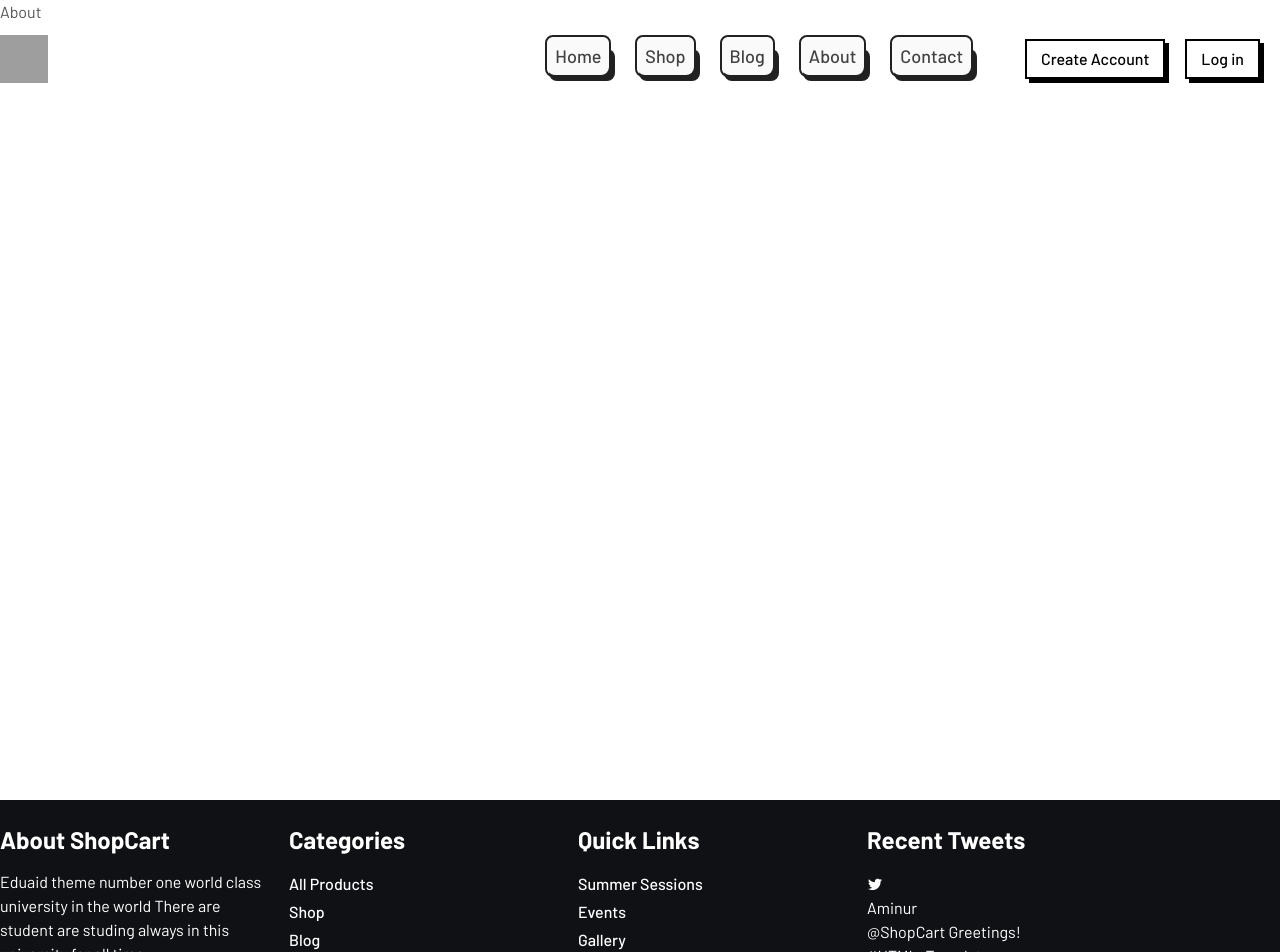
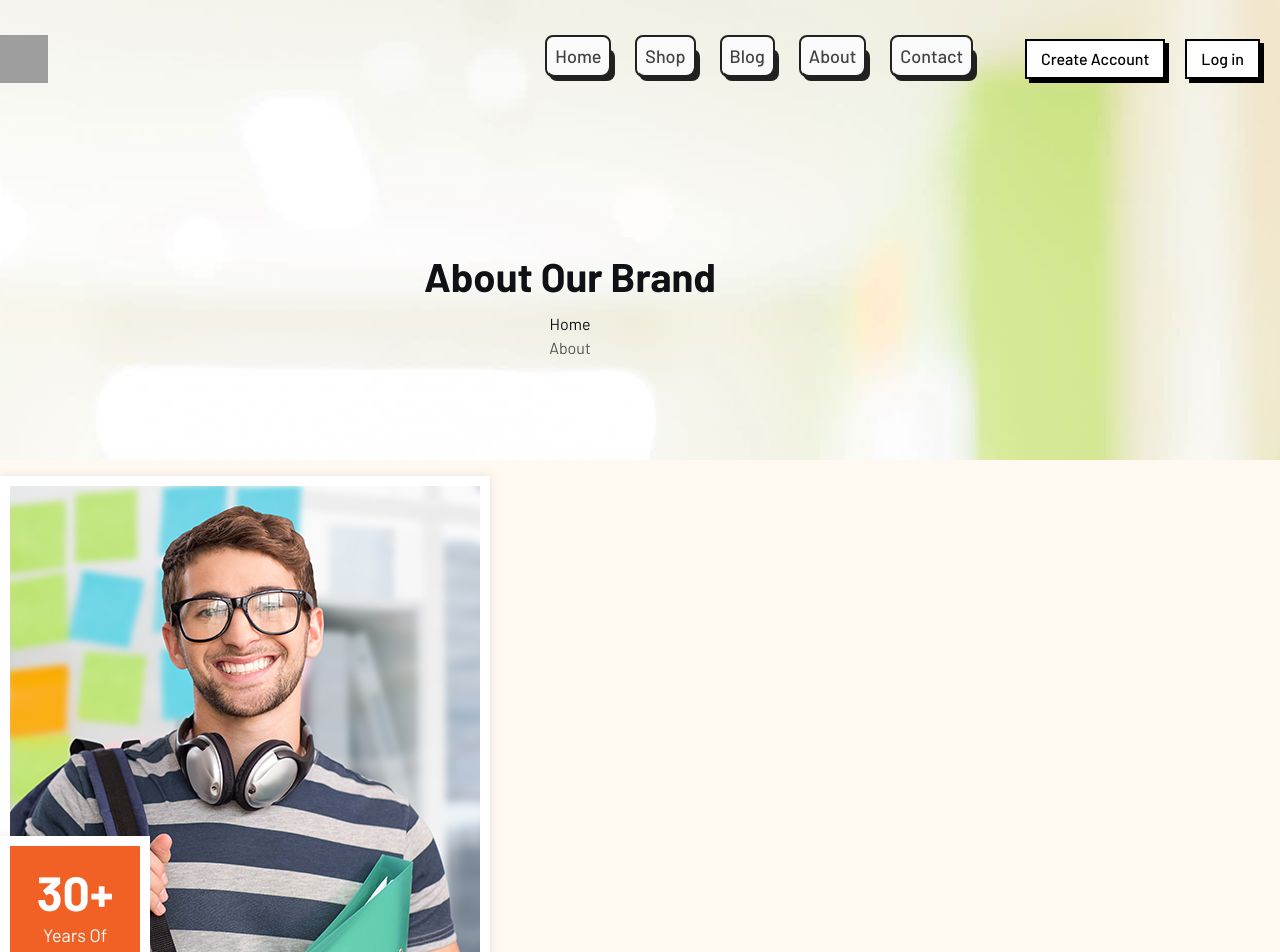
Before and after one commit to iwai-0310/Ecom-React, a React (Vite) app: page /about in a window 1280 px wide. Shown: the top 952 px of the page. Built offline with nearby package versions, Linux system fonts and the light colour scheme; grey boxes are pictures that could not be loaded.

Commit message:
Adds img with experience to about

```diff
--- a/src/shopComponent/About.jsx
+++ b/src/shopComponent/About.jsx
@@ -1,4 +1,5 @@
 import React from "react";
+import PageHeader from "../components/PageHeader";
 
 const subTitle = "About Our Brand";
 const title = "Good Qualification Services And Better Expriences";
@@ -6,7 +7,7 @@ const desc =
   "Distinctively provide acces mutfuncto users whereas transparent proceses somes ncentivize eficient functionalities rather than extensible archtectur communicate leveraged services and cross-platform.";
 
 const year = "30+";
-const expareance = "Years Of Experiences";
+const experience = "Years Of Experiences";
 
 const aboutList = [
   {
@@ -30,7 +31,31 @@ const aboutList = [
 ];
 
 const About = () => {
-  return <div>About</div>;
+  return (
+    <div>
+      <PageHeader title={"About Our Brand"} curPage={"About"} />
+      <div className="about-section style-3 py-4 section-bg">
+        <div className="container">
+          <div className="grid justify-center lg:grid-cols-2 grid-cols-1 items-center">
+            <div className="col-span-1">
+              <div className="about-left">
+                <div className="about-thumb">
+                  <img src="/src/assets/images/about/01.jpg" alt="" />
+                </div>
+                {/* <div className="abs-thumb ">
+                  <img src="/src/assets/images/about/02.jpg" alt="" />
+                </div> */}
+                <div className="about-left-content">
+                  <h3>{year}</h3>
+                  <p>{experience}</p>
+                </div>
+              </div>
+            </div>
+          </div>
+        </div>
+      </div>
+    </div>
+  );
 };
 
 export default About;
```
